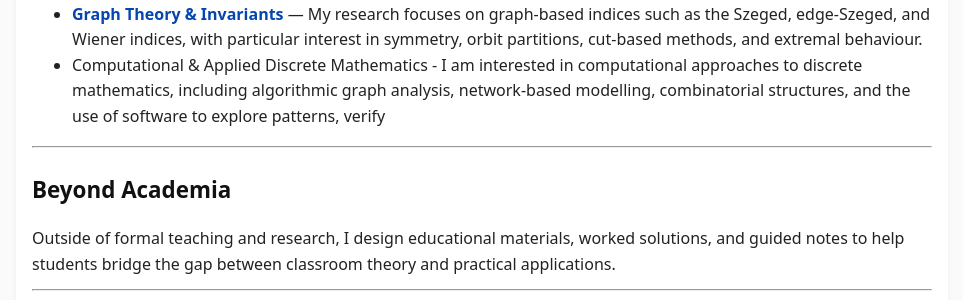
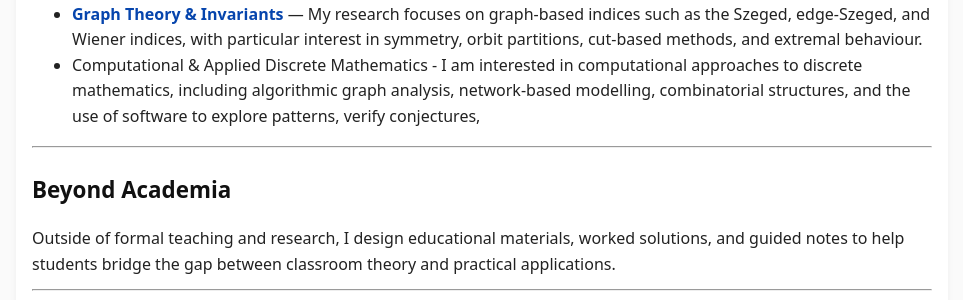
Before and after one commit to SaleemKamaludin/SaleemKamaludin.github.io, a Jekyll site: the page built from about.md, in a window 1280 px wide. Shown: the part 602-902 px from the top of the page, without its empty margins (158-1121 px from the left). Built offline with Jekyll 4.4.1, drawn with Linux system fonts in a browser that asks for light colours.

Commit message:
Update about.md

```diff
--- a/about.md
+++ b/about.md
@@ -20,7 +20,7 @@ My goal is to create learning environments where students not only master techni
 
 ## Research Interests
 - <a href="{{ '/notes/graph-theory/' | relative_url }}"><strong>Graph Theory & Invariants</strong></a> — My research focuses on graph-based indices such as the Szeged, edge-Szeged, and Wiener indices, with particular interest in symmetry, orbit partitions, cut-based methods, and extremal behaviour.
-- Computational & Applied Discrete Mathematics - I am interested in computational approaches to discrete mathematics, including algorithmic graph analysis, network-based modelling, combinatorial structures, and the use of software to explore patterns, verify
+- Computational & Applied Discrete Mathematics - I am interested in computational approaches to discrete mathematics, including algorithmic graph analysis, network-based modelling, combinatorial structures, and the use of software to explore patterns, verify conjectures,
 
 
 
```
